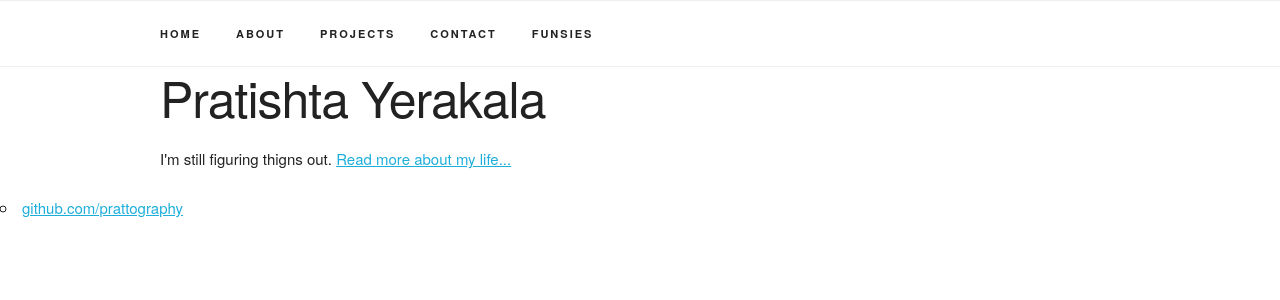
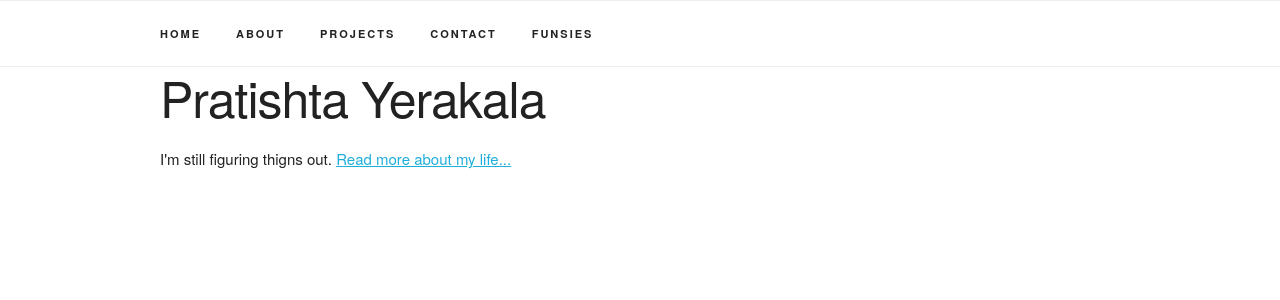
Before and after one commit to pratishta/pratishta.github.io, a Jekyll site: the page built from index.html, in a window 1280 px wide. Shown: the top 300 px of the page. Built offline with Jekyll 4.4.1, drawn with Linux system fonts in a browser that asks for light colours.

Commit message:
Update default.html

```diff
--- a/_layouts/default.html
+++ b/_layouts/default.html
@@ -28,10 +28,7 @@
 
 			</div><!-- /.container -->
 			<footer>
-	    		<ul>
-	        		<li><a href="mailto:py2211@columbia.edu>email</a></li>
-	        		<li><a href="https://github.com/prattography">github.com/prattography</a></li>
-				</ul>
+
 			</footer>
 		</body>
 	</html>
```
